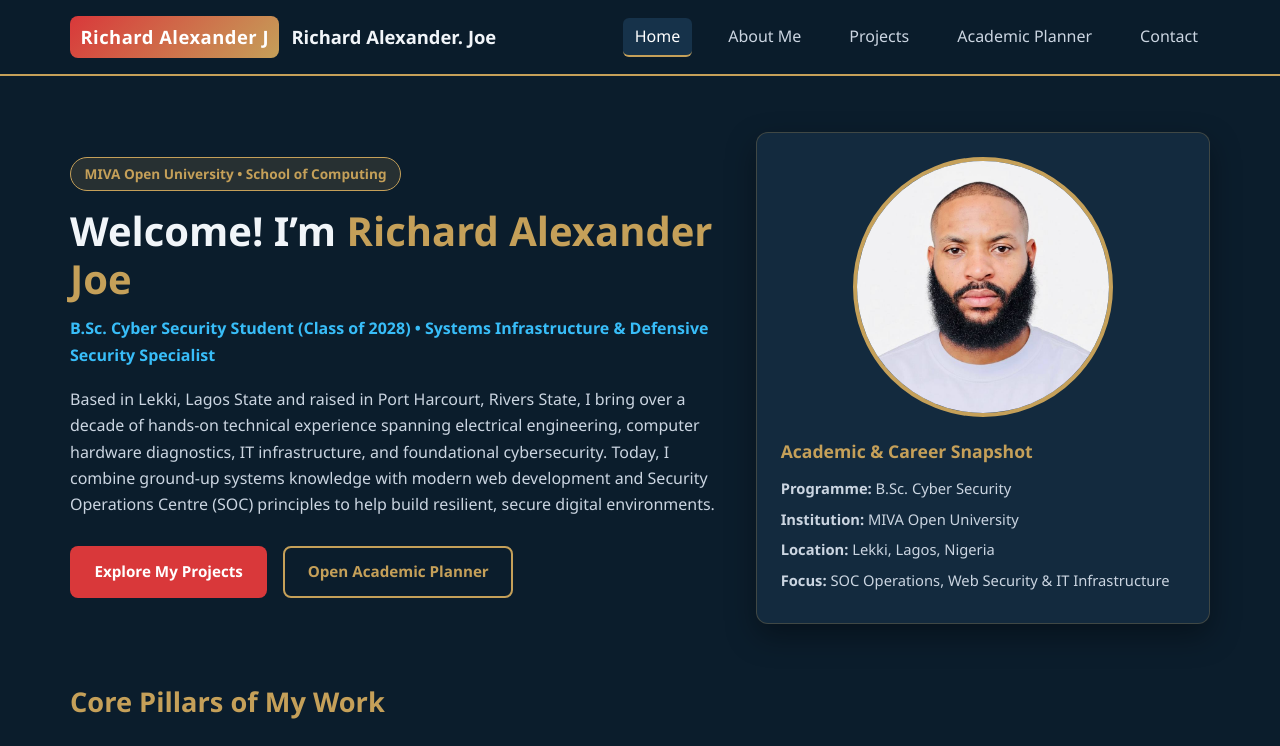
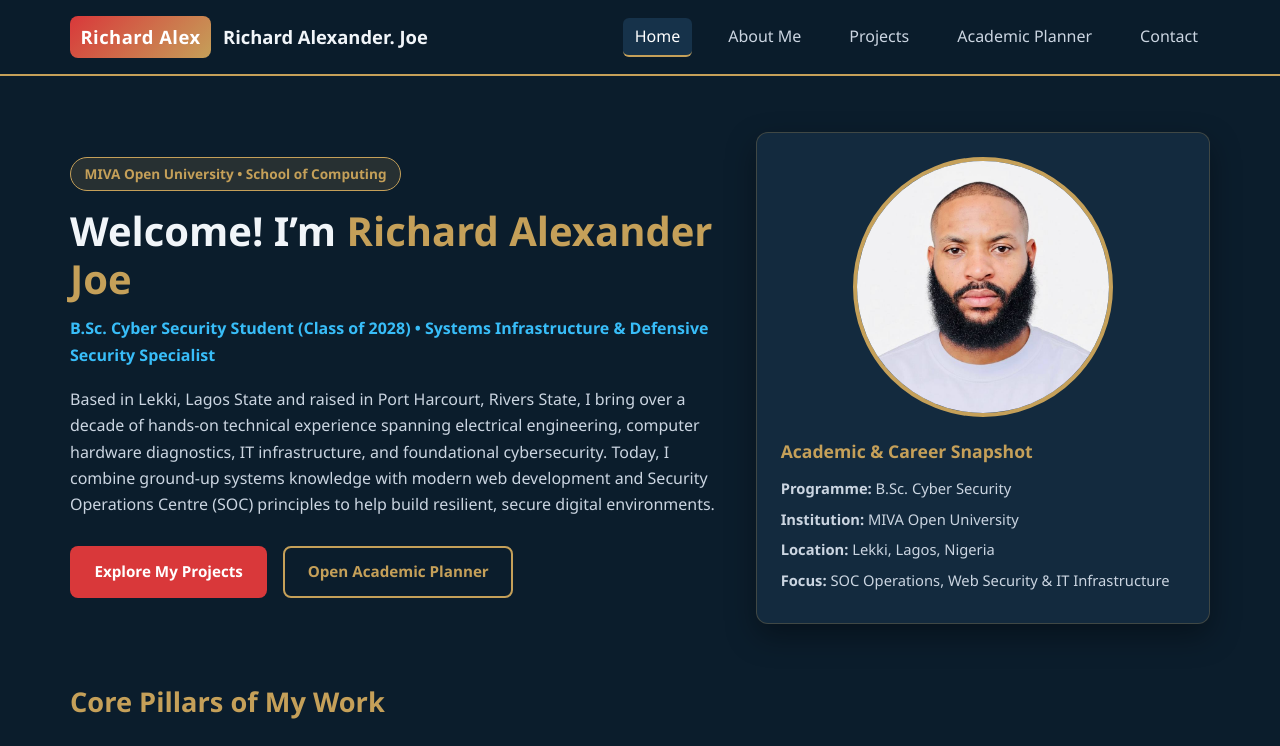
Before and after one commit to RichLex999/Cos106-Student-Portfolio, a plain HTML site: page index.html in a window 1280 px wide. Shown: the top 746 px of the page. Drawn offline with Linux system fonts and the light colour scheme.

Commit message:
Update index.html

```diff
--- a/index.html
+++ b/index.html
@@ -10,7 +10,7 @@
   <header class="site-header">
     <nav class="navbar container" aria-label="Main Navigation">
       <a href="index.html" class="brand">
-        <span class="brand-badge">Richard Alexander J</span>
+        <span class="brand-badge">Richard Alex</span>
         <span>Richard Alexander. Joe</span>
       </a>
       <button class="menu-toggle" id="menuToggle" aria-label="Toggle Navigation">☰</button>
```
